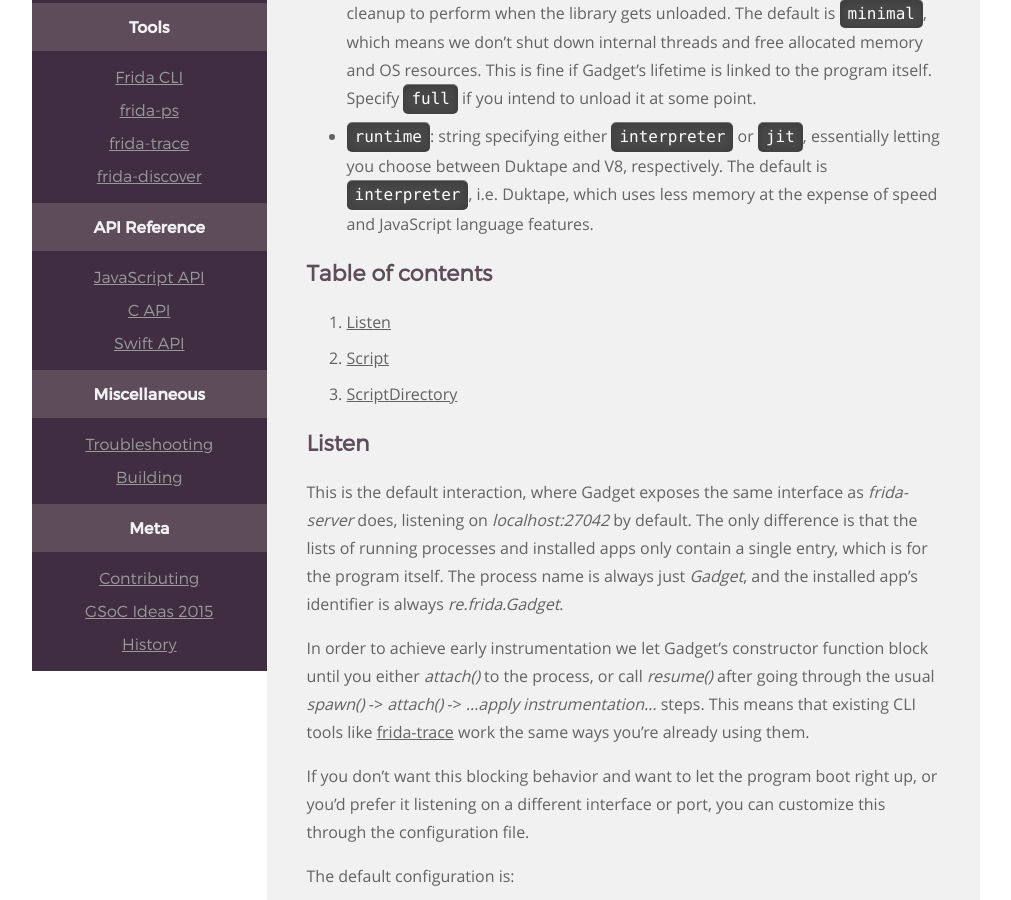
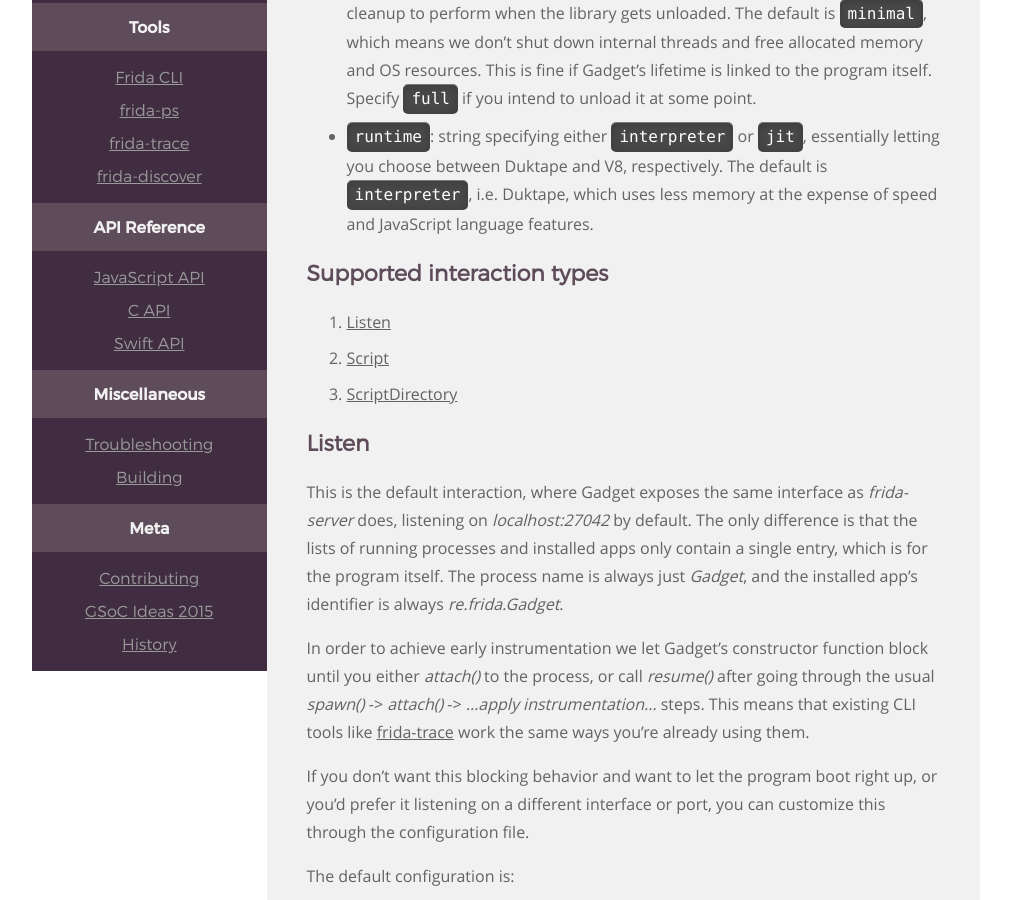
Before and after one commit to frida/frida-website, a Jekyll site: the page built from _docs/gadget.md, in a window 1280 px wide and 900 px high, scrolled down 948 px. Shown: the whole window, without its empty margins (129-1140 px from the left). Built offline with Jekyll 4.4.1, drawn with Linux system fonts in a browser that asks for light colours.

Commit message:
Improve TOC heading

```diff
--- a/_docs/gadget.md
+++ b/_docs/gadget.md
@@ -42,7 +42,8 @@ root. It supports three different keys at the root level:
     `interpreter`, i.e. Duktape, which uses less memory at the expense of speed
     and JavaScript language features.
 
-## Table of contents
+## Supported interaction types
+
   1. [Listen](#listen)
   1. [Script](#script)
   1. [ScriptDirectory](#script-directory)
```
